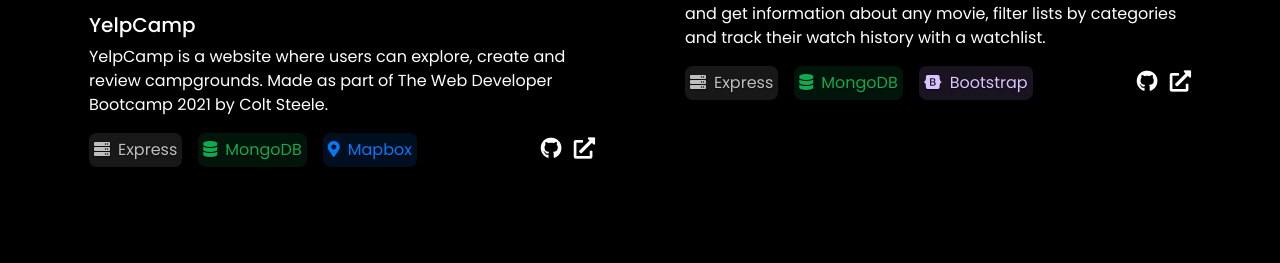
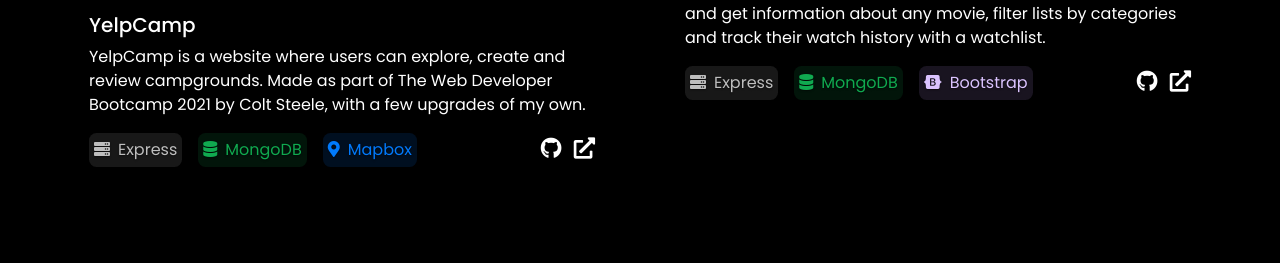
Before and after one commit to yuvalbenkovski/portfolio, a website: page index.html in a window 1280 px wide. Shown: the part 2423-2686 px from the top of the page. Drawn offline with nearby package versions, Linux system fonts and the light colour scheme.

Commit message:
changed wording for yelpcamp project

```diff
--- a/index.html
+++ b/index.html
@@ -157,7 +157,8 @@
                         <h5 class="card-title">YelpCamp</h5>
                         <p class="card-text">YelpCamp is a website where
                             users can explore, create and review
-                            campgrounds. Made as part of The Web Developer Bootcamp 2021 by Colt Steele.
+                            campgrounds. Made as part of The Web Developer Bootcamp 2021 by Colt Steele, with a few
+                            upgrades of my own.
                         </p>
                         <div class="footer d-flex">
                             <div class="technologies d-flex">
```
